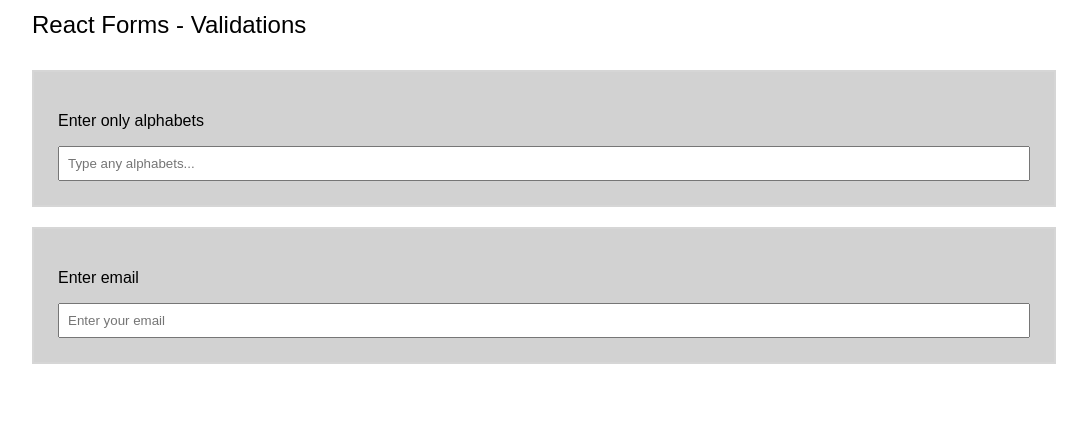
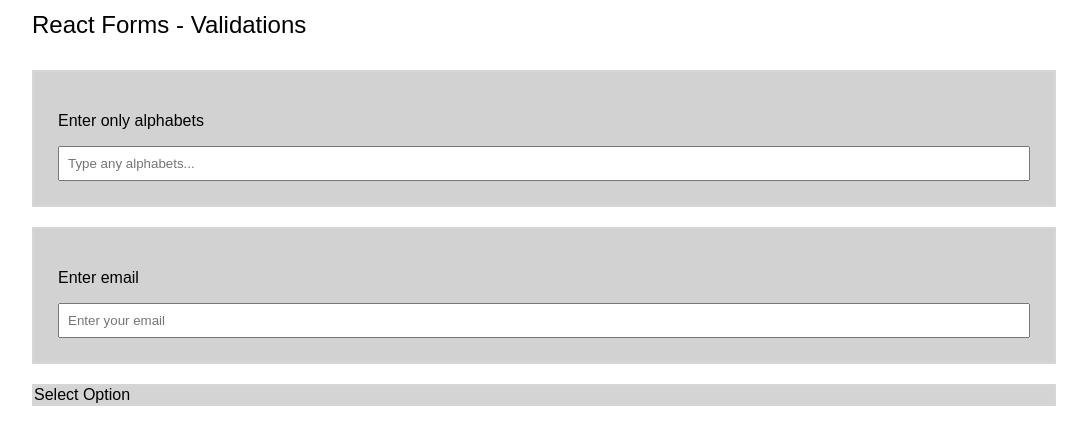
Before and after one commit to Hsbharath/react-form-validation, a React (Create React App) app: page / in a window 1280 px wide. Shown: the top 444 px of the page, without its empty margins (96-1183 px from the left). Built offline with nearby package versions, Linux system fonts and the light colour scheme.

Commit message:
Update 3 files

```diff
--- a/src/App.js
+++ b/src/App.js
@@ -1,6 +1,7 @@
 import "./styles.css";
 import FormTextInput from "./compontents/FormTextInput";
 import FormEmailInput from "./compontents/FormEmailInput";
+import FormSelectOption from "./compontents/FormSelectOption";
 import styled, { createGlobalStyle } from "styled-components";
 import { useState } from "react";
 
@@ -54,6 +55,9 @@
           setEmail={setEmail}
         />
       </StyledForm>
+      <StyledForm>
+        <FormSelectOption />
+      </StyledForm>
     </Container>
   );
 }
--- /dev/null
+++ b/src/compontents/FormSelectOption.jsx
@@ -0,0 +1,5 @@
+const FormSelectOption = () => {
+  return <>Select Option</>;
+};
+
+export default FormSelectOption;
```
Also changed, not shown: 1 other file (tests, documents, lock files or other folders).
